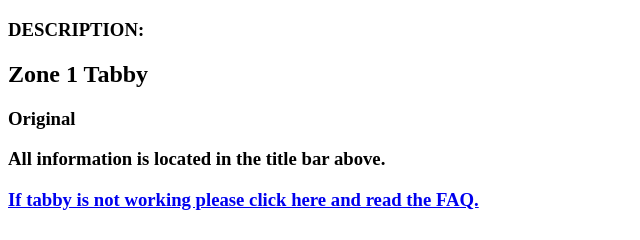
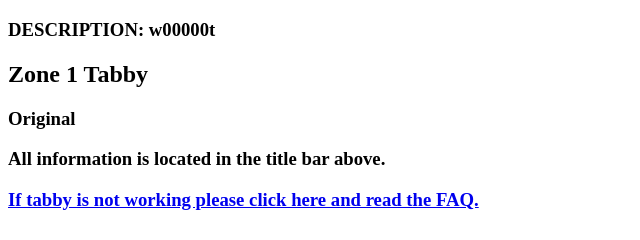
Before and after one commit to thinkthroughmath/tabby, a plain HTML site: page Zone1.html in a window 1280 px wide. Shown: the full height of the page, 0-640 px from the left. Drawn offline with Linux system fonts and the light colour scheme.

Commit message:
Update Zone1.html

```diff
--- a/Zone1.html
+++ b/Zone1.html
@@ -13,7 +13,7 @@
 
 <!--gives title the id agenda. The id will check the javascript for the title-->
 <title id="agenda">Original</title>
- <h3>DESCRIPTION:</h3>
+ <h3>DESCRIPTION: w00000t</h3>
  <h2>Zone 1 Tabby</h2>
  <h3 id="text">Original</h3>
  <h3> All information is located in the title bar above. </h3> <p><h3> <a href="
```
